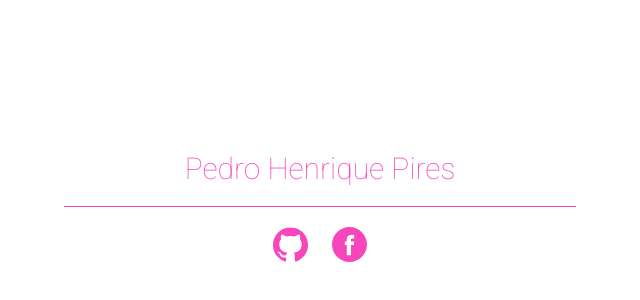
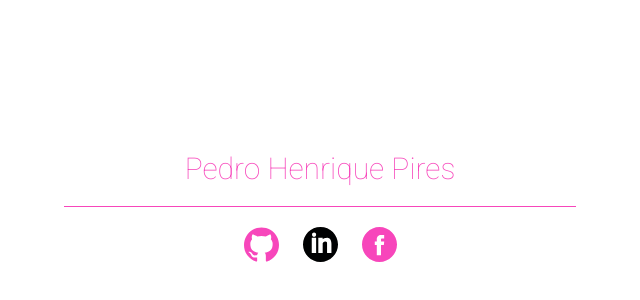
Before and after one commit to pedrohenriquepires/personal-site, a website: page app/index.html in a window 1280 px wide. Shown: the part 192-492 px from the top of the page, without its empty margins (320-960 px from the left). Drawn offline with nearby package versions, Linux system fonts and the light colour scheme; files that its build step writes are made by us from their sources.

Commit message:
linkedin adicionado

```diff
--- a/app/index.html
+++ b/app/index.html
@@ -40,6 +40,17 @@
 				</svg>
 			</a>
 
+			<a href="http://br.linkedin.com/in/pedrohenriquepires" target="_blank" title="LinkedIn">
+				<svg class="social-network-icon margin-left-20" viewBox="0 0 486.392 486.392">
+					<path style="fill:#010002;" d="M243.196,0C108.891,0,0,108.891,0,243.196s108.891,243.196,243.196,243.196
+					s243.196-108.891,243.196-243.196C486.392,108.861,377.501,0,243.196,0z M182.397,360.994h-60.799V148.197h60.799V360.994z
+					M153.882,135.156c-15.747,0-28.484-12.768-28.484-28.515s12.768-28.515,28.484-28.515c15.747,0.03,28.515,12.798,28.515,28.515
+					C182.397,122.388,169.629,135.156,153.882,135.156z M395.193,360.994h-60.799V229.425c0-15.413-4.408-26.204-23.347-26.204
+					c-31.403,0-37.452,26.204-37.452,26.204v131.569h-60.799V148.197h60.799v20.337c8.694-6.657,30.399-20.307,60.799-20.307
+					c19.699,0,60.799,11.795,60.799,83.051V360.994z"/>
+				</svg>
+			</a>
+
 			<a href="https://www.facebook.com/rikeekir" target="_blank" title="Facebook">
 				<svg class="social-network-icon margin-left-20" viewBox="0 0 49.652 49.652">
 					<path d="M24.826,0C11.137,0,0,11.137,0,24.826c0,13.688,11.137,24.826,24.826,24.826c13.688,0,24.826-11.138,24.826-24.826
```
Also changed, not shown: 1 other file.
